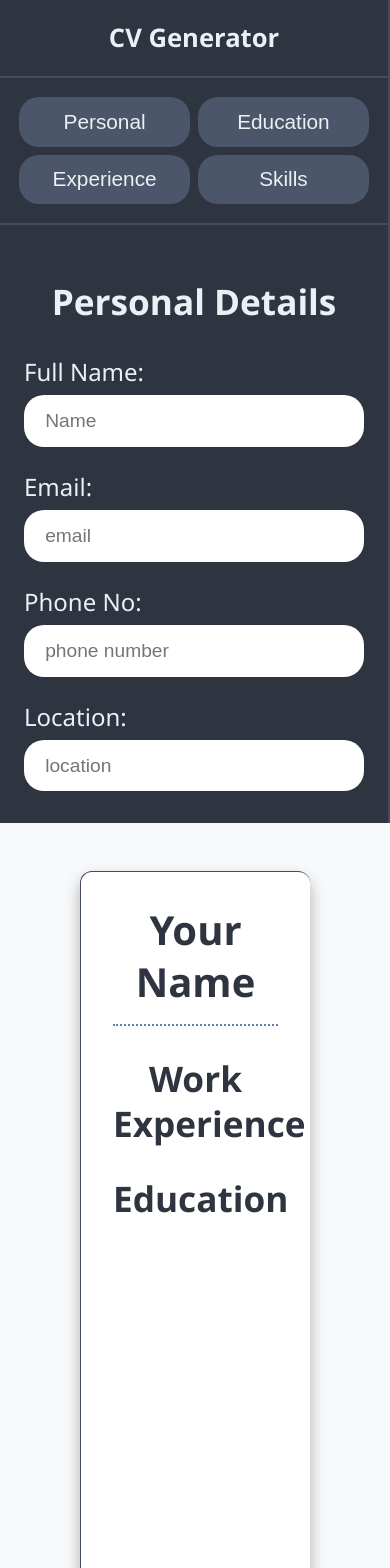
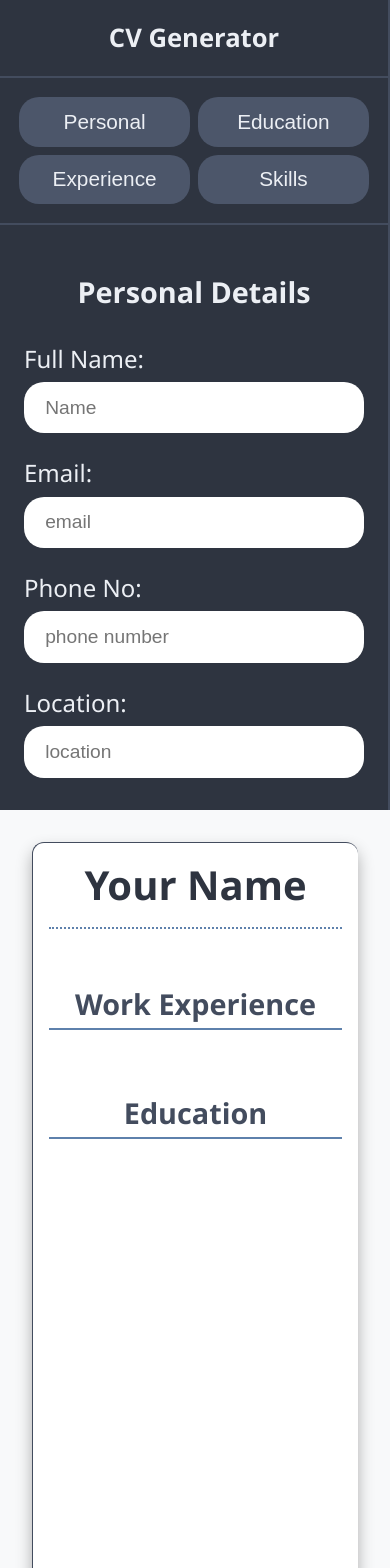
Before and after one commit to Anand-1812/CV-app, a React (Vite) app in the folder cv_app/: page / in a window 390 px wide. Shown: the top 1568 px of the page. Built offline with nearby package versions, Linux system fonts and the light colour scheme.

Commit message:
style the education and exp section

```diff
--- a/cv_app/src/App.css
+++ b/cv_app/src/App.css
@@ -154,3 +154,72 @@ input:hover {
 .cv-section::-webkit-scrollbar {
   width: 8px;
 }
+
+.experience {
+  display: flex;
+  font-size: 1.4rem;
+}
+
+.workExp::after {
+  content: "";
+  flex-grow: 1;
+  margin-top: 1.2rem;
+  margin-left: 0.4rem;
+}
+
+/* Education & Experience Section Styles */
+
+.experience,
+.education {
+  margin-top: 2rem;
+  display: flex;
+  flex-direction: column;
+  gap: 0.8rem;
+  font-size: 1.4rem;
+}
+
+.experience h2,
+.education h2 {
+  font-size: 1.8rem;
+  color: var(--border-color);
+  margin-bottom: 0.5rem;
+  position: relative;
+  padding-bottom: 0.5rem;
+}
+
+.experience h2::after,
+.education h2::after {
+  content: "";
+  position: absolute;
+  left: 0;
+  bottom: 0;
+  width: 100%;
+  height: 2px;
+  background-color: var(--button-hover-bg);
+}
+
+.experience p,
+.education p {
+  margin: 0;
+  color: #2e3440;
+}
+
+.experience p strong,
+.education p strong {
+  color: var(--button-hover-bg);
+}
+
+/* Responsive Adjustments if needed */
+@media (max-width: 768px) {
+  .cv-section {
+    padding: 2rem;
+  }
+
+  .cv {
+    padding: 1rem;
+  }
+
+  h2 {
+    font-size: 1.8rem;
+  }
+}
```
